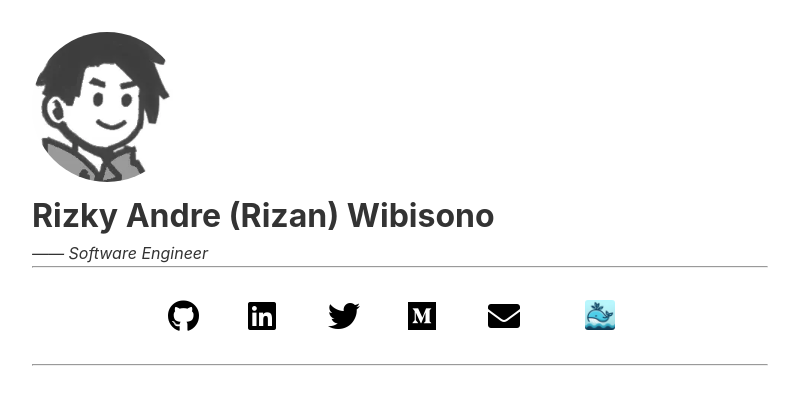
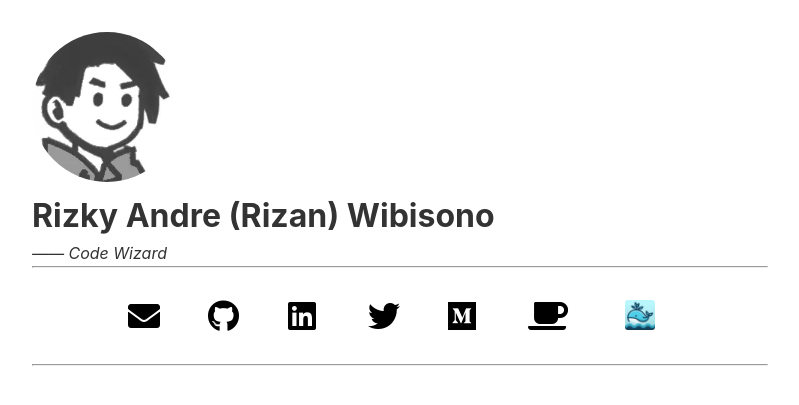
Before and after one commit to rizanw/rzndwb, a Jekyll site: the page built from index.md, in a window 1280 px wide. Shown: the top 405 px of the page, without its empty margins (240-1039 px from the left). Built offline with Jekyll 4.4.1, drawn with Linux system fonts in a browser that asks for light colours; our own code applies the rules of GitHub Pages for plain Markdown files.

Commit message:
feat: add bmc

```diff
--- a/_config.yml
+++ b/_config.yml
@@ -7,12 +7,13 @@ repository: rizanw/rzndwb
 github_username: rizanw
 author:
   name: "Rizky Andre (Rizan) Wibisono"
-  position: "Software Engineer"
+  position: "Code Wizard"
   email: "rizkyandre.w@outlook.com"
   linkedin: "https://www.linkedin.com/in/rizan-wibisono/"
   instagram: "https://www.instagram.com/rzndwb"
   twitter: "https://x.com/rzndwb"
   medium: "https://rzndwb.medium.com"
+  buymecoffee: "https://buymeacoffee.com/rzndwb"
   photo: "assets/images/rizanw.webp"
 welfin:
   url: "https://welfin.rzndwb.xyz"
--- a/index.md
+++ b/index.md
@@ -9,6 +9,9 @@ layout: default
 ---
 
 <div class="contact">
+  <a href="mailto:{{ site.author.email }}" title="Email">
+    <i class="fas fa-envelope"></i>
+  </a>
   <a href="https://www.github.com/{{ site.github_username }}" target="_blank" title="Github">
     <i class="fab fa-github"></i>
   </a>
@@ -21,8 +24,8 @@ layout: default
   <a href="{{ site.author.medium }}" target="_blank" title="Medium">
     <i class="fab fa-medium"></i>
   </a>
-  <a href="mailto:{{ site.author.email }}" title="Email">
-    <i class="fas fa-envelope"></i>
+  <a href="{{ site.author.buymecoffee }}" title="Buy Me Coffee" target="_blank">
+    <i class="fas fa-coffee"></i>
   </a>
   <a href="{{ site.welfin.url }}" target="_blank" title="welfin">
     <img class="welfin-icon" src="{{ site.welfin.icon }}" alt="welfin">
```
